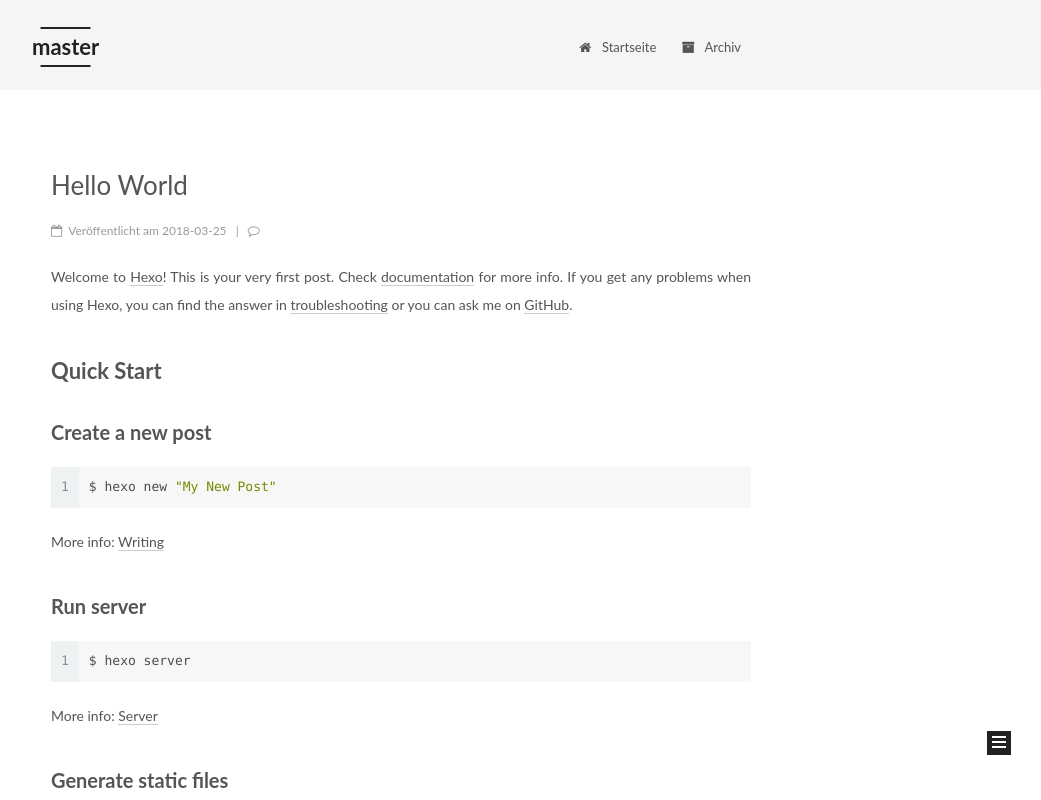
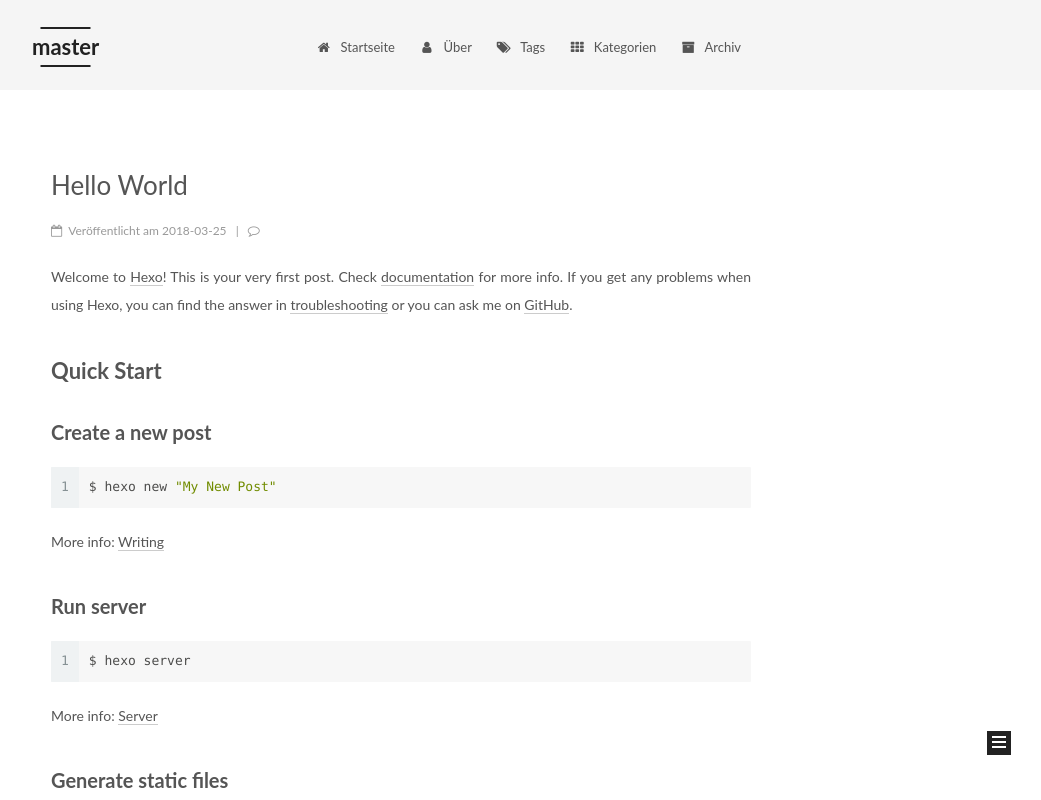
Before and after one commit to iwenchao/iwenchao.github.io, a plain HTML site: page index.html in a window 1280 px wide. Shown: the top 800 px of the page, without its empty margins (239-1280 px from the left). Drawn offline with Linux system fonts and the light colour scheme; a script that the page names is missing.

Commit message:
Site updated: 2018-03-25 14:55:05

```diff
--- a/css/main.css
+++ b/css/main.css
@@ -1822,7 +1822,7 @@ pre .javascript .function {
   width: 4px;
   height: 4px;
   border-radius: 50%;
-  background: #7eb58c;
+  background: #d9ffff;
 }
 .links-of-blogroll {
   font-size: 13px;
--- a/index.html
+++ b/index.html
@@ -187,6 +187,36 @@
               <i class="menu-item-icon fa fa-fw fa-home"></i> <br />
 
             Startseite
+          </a>
+        </li>
+
+
+        <li class="menu-item menu-item-about">
+          <a href="/about/" rel="section">
+
+              <i class="menu-item-icon fa fa-fw fa-user"></i> <br />
+
+            Über
+          </a>
+        </li>
+
+
+        <li class="menu-item menu-item-tags">
+          <a href="/tags/" rel="section">
+
+              <i class="menu-item-icon fa fa-fw fa-tags"></i> <br />
+
+            Tags
+          </a>
+        </li>
+
+
+        <li class="menu-item menu-item-categories">
+          <a href="/categories/" rel="section">
+
+              <i class="menu-item-icon fa fa-fw fa-th"></i> <br />
+
+            Kategorien
           </a>
         </li>
 
```
Also changed, not shown: 2018/03/hello-world/index.html (+30 -0 lines), archives/2018/03/index.html (+30 -0 lines), archives/2018/index.html (+30 -0 lines), archives/index.html (+30 -0 lines), categories/index.html (+32 -0 lines), tags/index.html (+30 -2 lines).
